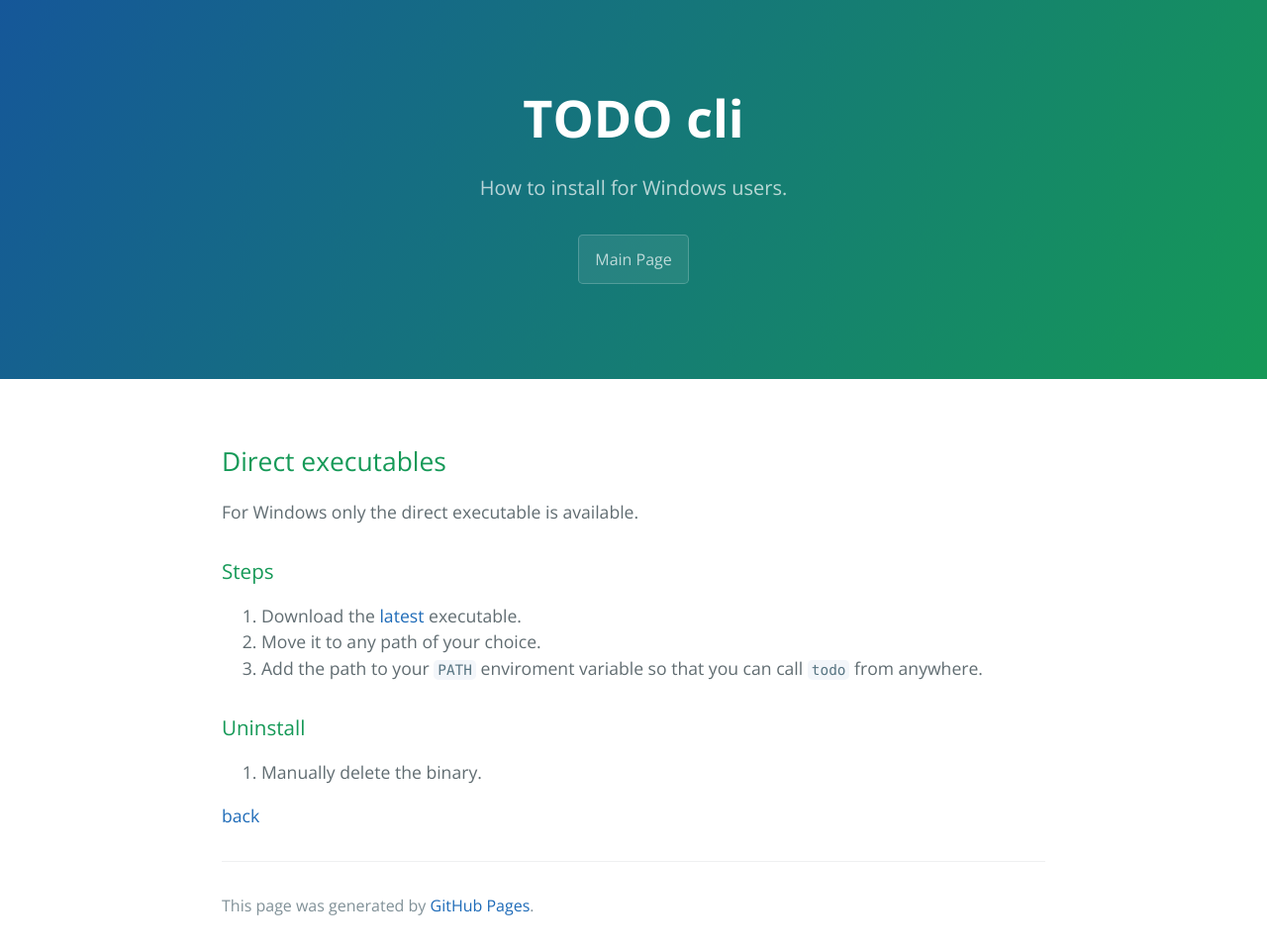
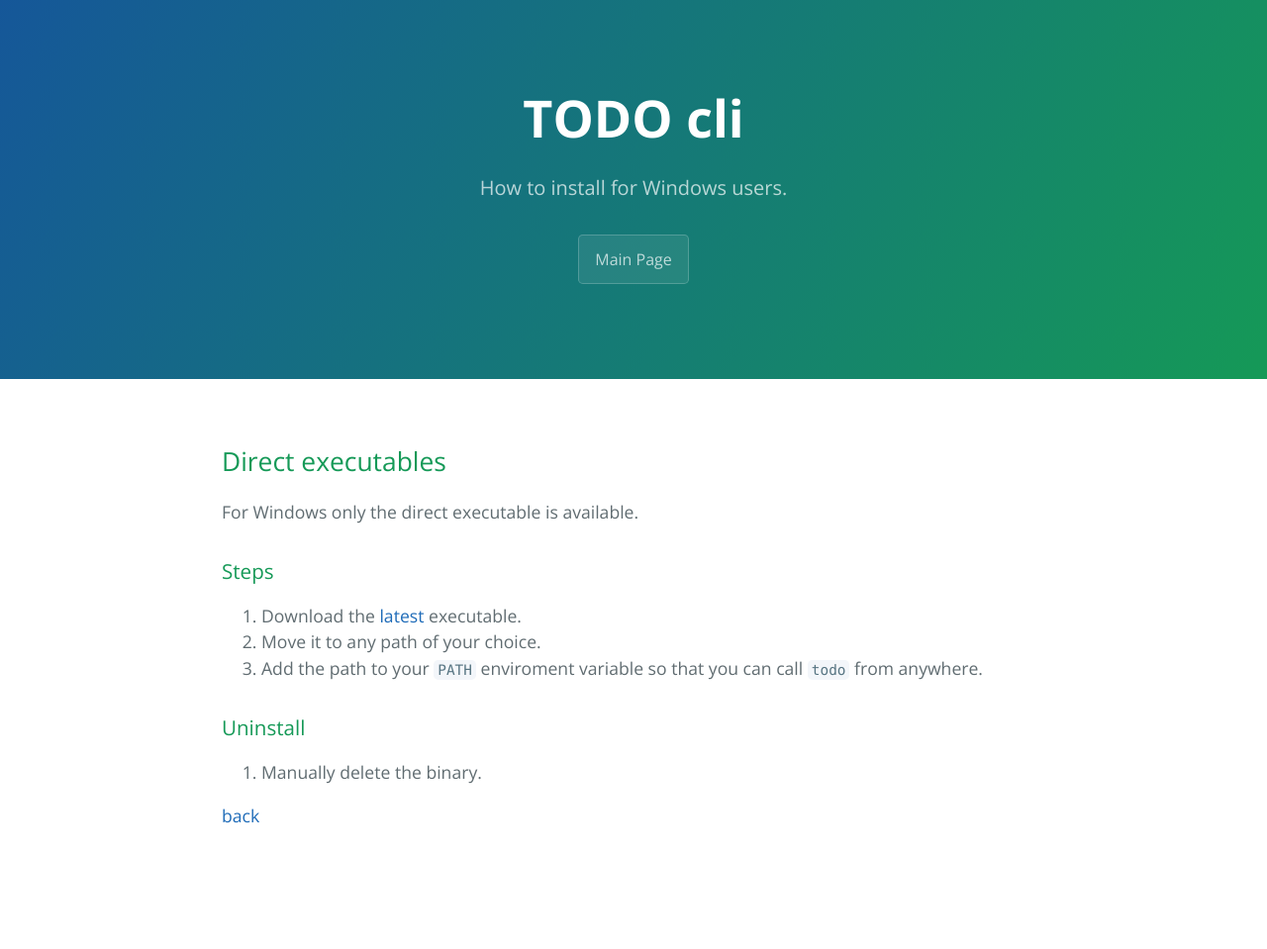
Before and after one commit to todo-cli/todo-cli-page, a Jekyll site: the page built from windows-download.md, in a window 1280 px wide. Shown: the whole page at 99% size. Built offline with Jekyll 4.4.1, drawn with Linux system fonts in a browser that asks for light colours; after the commit the page ends 900 px from its top, so only the background shows below that.

Commit message:
Remove footer with GitHub pages references

```diff
--- a/_layouts/default.html
+++ b/_layouts/default.html
@@ -32,12 +32,6 @@
     <main id="content" class="main-content" role="main">
       {{ content }}
 
-      <footer class="site-footer">
-        {% if site.github.is_project_page %}
-          <span class="site-footer-owner"><a href="{{ site.github.repository_url }}">{{ site.github.repository_name }}</a> is maintained by <a href="{{ site.github.owner_url }}">{{ site.github.owner_name }}</a>.</span>
-        {% endif %}
-        <span class="site-footer-credits">This page was generated by <a href="https://pages.github.com">GitHub Pages</a>.</span>
-      </footer>
     </main>
   </body>
 </html>
--- a/_layouts/download.html
+++ b/_layouts/download.html
@@ -31,12 +31,6 @@
     <script type="text/javascript" src="../dist/main.js"></script>
     {{ content }}
 
-    <footer class="site-footer">
-        {% if site.github.is_project_page %}
-        <span class="site-footer-owner"><a href="{{ site.github.repository_url }}">{{ site.github.repository_name }}</a> is maintained by <a href="{{ site.github.owner_url }}">{{ site.github.owner_name }}</a>.</span>
-        {% endif %}
-        <span class="site-footer-credits">This page was generated by <a href="https://pages.github.com">GitHub Pages</a>.</span>
-    </footer>
 </main>
 </body>
 </html>
```
